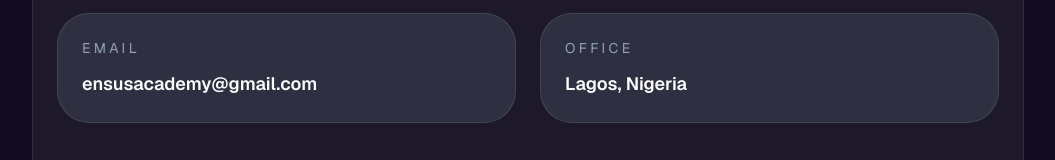
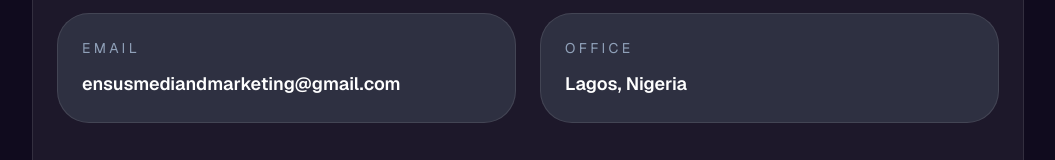
Before and after one commit to ENSUS-ng/em-square, a Next.js app: page /contact in a window 1280 px wide. Shown: the part 300-460 px from the top of the page, without its empty margins (112-1167 px from the left). Built offline with nearby package versions, Linux system fonts and the light colour scheme.

Commit message:
change email

```diff
--- a/app/contact/page.tsx
+++ b/app/contact/page.tsx
@@ -18,7 +18,7 @@ export default function ContactPage() {
           <div className="w-full mx-auto mt-10 grid gap-6 md:grid-cols-2 items-center ">
             <div className="rounded-[2rem] border border-white/10 bg-gray-600/40 p-6">
               <p className="text-sm uppercase tracking-[0.24em] text-slate-400">Email</p>
-              <p className="mt-3 text-lg font-semibold text-white">ensusacademy@gmail.com</p>
+              <p className="mt-3 text-lg font-semibold text-white">ensusmediandmarketing@gmail.com</p>
             </div>
             <div className="rounded-[2rem] border border-white/10 bg-gray-600/40 p-6">
               <p className="text-sm uppercase tracking-[0.24em] text-slate-400">Office</p>
@@ -46,11 +46,11 @@ export default function ContactPage() {
             <div className="flex flex-col items-start gap-4">
               {/* <div className="rounded-[2rem] border border-white/10 bg-gray-600/40 p-6">
                 <p className="text-sm uppercase tracking-[0.24em] text-slate-400">Email</p>
-                <p className="mt-3 text-lg font-semibold text-white">ensusacademy@gmail.com</p>
+                <p className="mt-3 text-lg font-semibold text-white">ensusmediandmarketing@gmail.com</p>
               </div> */}
 
               <Link
-                href="mailto:ensusacademy@gmail.com"
+                href="mailto:ensusmediandmarketing@gmail.com"
                 className="inline-flex self-center items-center justify-center rounded-2xl btn-gradient px-8 py-3 text-sm font-semibold text-white shadow-[0_20px_60px_-30px_rgba(124,15,255,0.18)]"
               >
                 Email us directly
```
